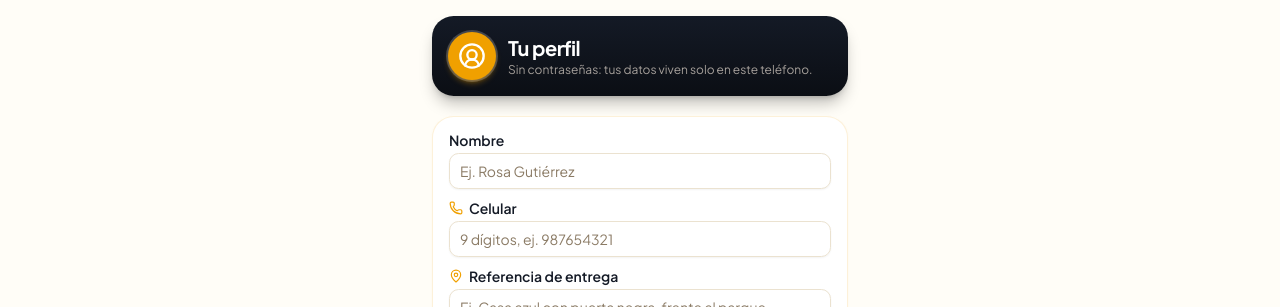
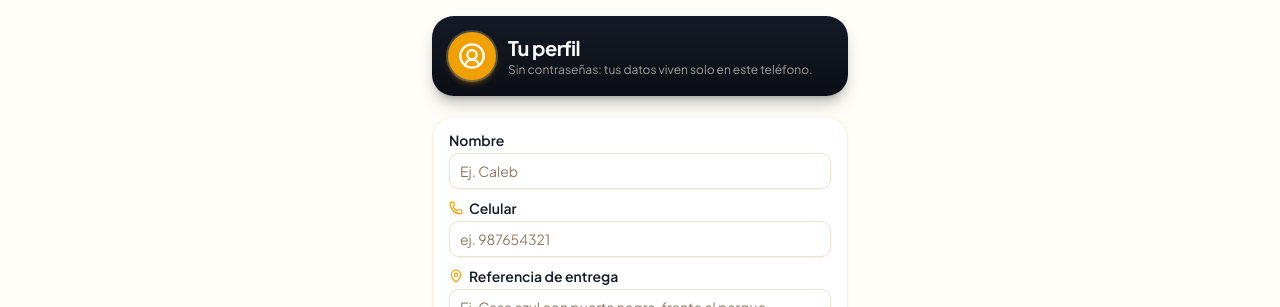
Before and after one commit to joshuaramosa/caleb, a Next.js app: page /perfil in a window 1280 px wide. Shown: the top 307 px of the page. Built offline with nearby package versions, Linux system fonts and the light colour scheme.

Commit message:
fix: actualizar placeholders en perfil

```diff
--- a/app/(cliente)/perfil/page.tsx
+++ b/app/(cliente)/perfil/page.tsx
@@ -77,7 +77,7 @@ export default function PerfilPage() {
           <Label htmlFor="p-name" className="font-semibold text-[#141a26]">Nombre</Label>
           <Input
             id="p-name"
-            placeholder="Ej. Rosa Gutiérrez"
+            placeholder="Ej. Caleb"
             value={profile.name}
             onChange={set("name")}
             disabled={!editing}
@@ -92,7 +92,7 @@ export default function PerfilPage() {
           <Input
             id="p-phone"
             inputMode="numeric"
-            placeholder="9 dígitos, ej. 987654321"
+            placeholder="ej. 987654321"
             value={profile.phone}
             onChange={set("phone")}
             maxLength={9}
```
